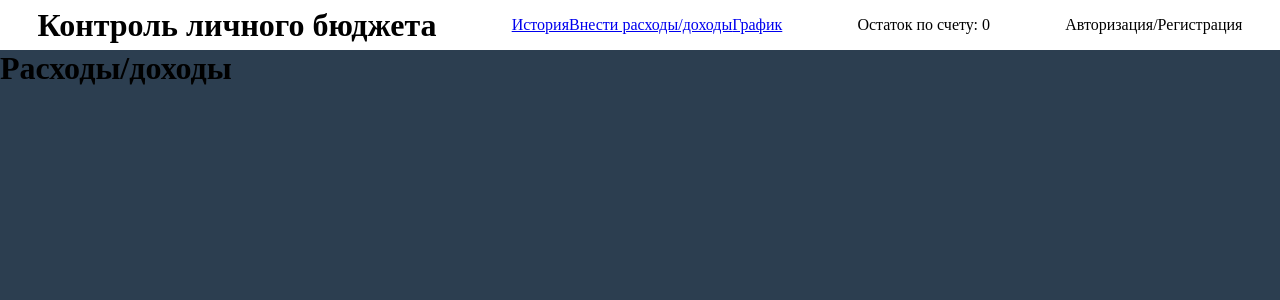
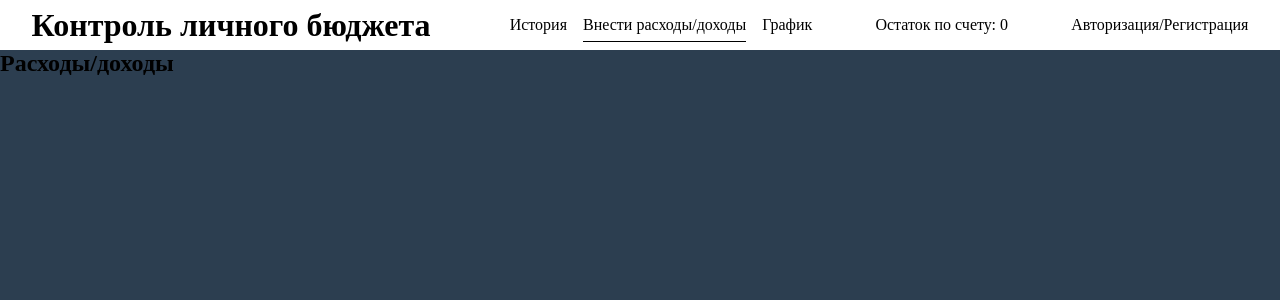
Before and after one commit to filya63/budget, a Vue app: page /exin in a window 1280 px wide. Shown: the top 300 px of the page. Built offline with nearby package versions, Linux system fonts and the light colour scheme.

Commit message:
add activeLinkClass, rename h2

```diff
--- a/src/App.vue
+++ b/src/App.vue
@@ -20,6 +20,10 @@ export default defineComponent({
 * {
   margin: 0;
   padding: 0;
+  color: black;
+}
+a {
+  text-decoration: none;
 }
 body {
   background: #2c3e50;
--- a/src/components/ExinPage.vue
+++ b/src/components/ExinPage.vue
@@ -1,3 +1,3 @@
 <template>
-  <h1>Расходы/доходы</h1>
+  <h2>Расходы/доходы</h2>
 </template>
--- a/src/components/GraphPage.vue
+++ b/src/components/GraphPage.vue
@@ -1,3 +1,3 @@
 <template>
-    <h1>График</h1>
+    <h2>График</h2>
 </template>
--- a/src/components/HeaderApp.vue
+++ b/src/components/HeaderApp.vue
@@ -1,8 +1,8 @@
 <template>
     <header class="header">
-        <h1>Контроль личного бюджета</h1>
+        <h1 class="header__title">Контроль личного бюджета</h1>
         <MenuApp/>
-        <span>Остаток по счету: 0</span>
+        <span class="header__balance">Остаток по счету: 0</span>
         <Auth/>
     </header>
 </template>
--- a/src/components/HistoryPage.vue
+++ b/src/components/HistoryPage.vue
@@ -1,3 +1,3 @@
 <template>
-  <h1>История расходов</h1>
+  <h2>История расходов</h2>
 </template>
--- a/src/components/MenuApp.vue
+++ b/src/components/MenuApp.vue
@@ -1,7 +1,19 @@
 <template>
   <nav class="menu">
-    <router-link to="/history">История</router-link>
-    <router-link to="/exin">Внести расходы/доходы</router-link>
-    <router-link to="/graph">График</router-link>
+    <router-link class="menu__item" to="/history">История</router-link>
+    <router-link class="menu__item" to="/exin">Внести расходы/доходы</router-link>
+    <router-link class="menu__item" to="/graph">График</router-link>
   </nav>
 </template>
+
+<style lang="scss">
+    .menu {
+        &__item {
+            margin-left: 16px;
+            padding-bottom: 8px;
+        }
+    }
+    .active {
+        border-bottom: 1px solid black;
+    }
+</style>
--- a/src/router/index.ts
+++ b/src/router/index.ts
@@ -23,7 +23,8 @@ const routes: Array<RouteRecordRaw> = [
 
 const router = createRouter({
   history: createWebHistory(process.env.BASE_URL),
-  routes
+  routes,
+  linkActiveClass: 'active'
 })
 
 export default router
```
